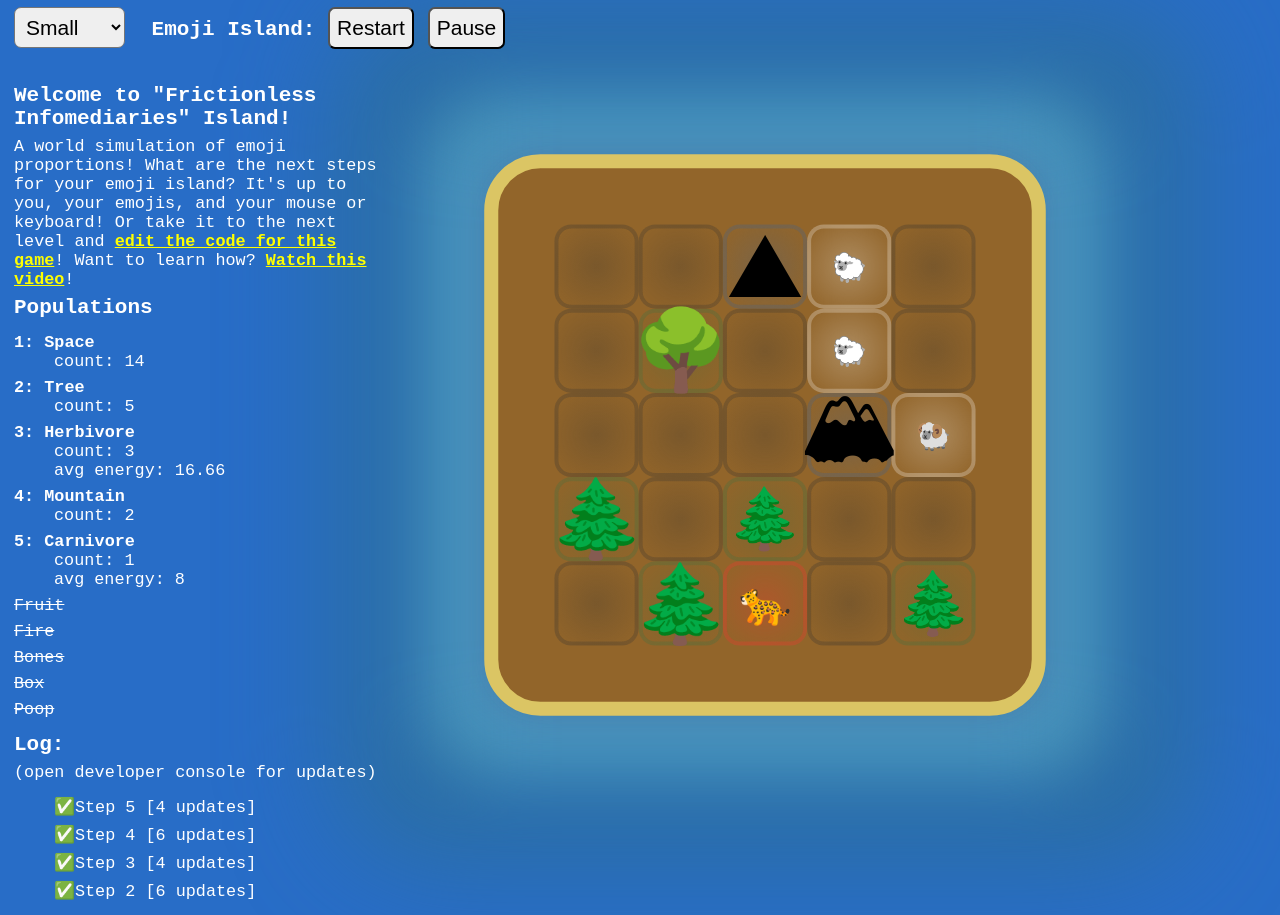
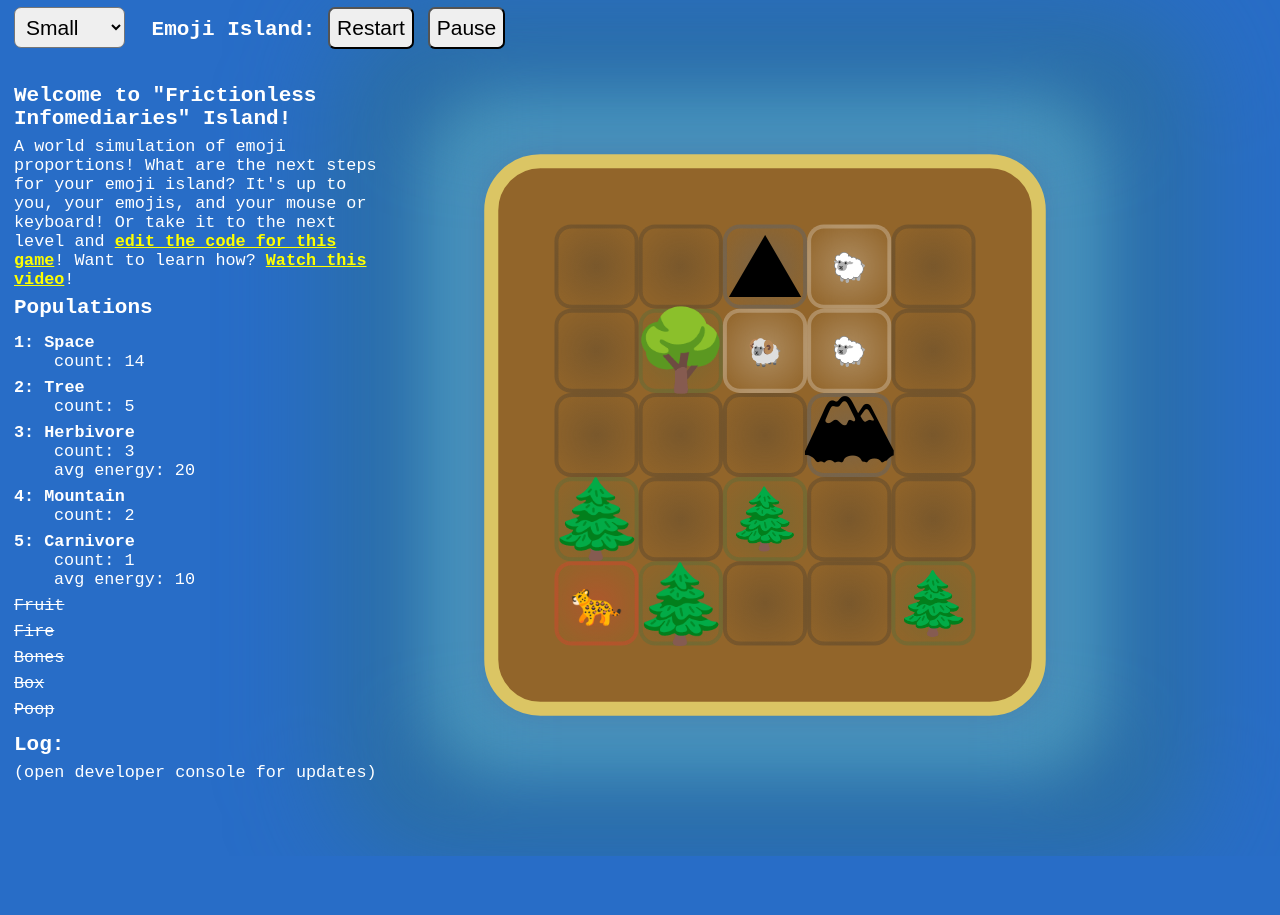
Before and after one commit to shiftyp/emoji_island, a React (Vite) app: page / in a window 1280 px wide. After the commit the page ends 856 px from the top, so only its background shows below. Built offline with nearby package versions, Linux system fonts and the light colour scheme.

Commit message:
Added history grouping

```diff
--- a/src/core/logic.ts
+++ b/src/core/logic.ts
@@ -29,8 +29,8 @@
 )
 
 type World = Entity[]
-type History = number[]
-type Update = [number, string, Entity]
+type History = string[][]
+type Update = [number, string[], Entity]
 
 const generateWorld = (width: number, height: number) => {
   const world: World = []
@@ -63,7 +63,7 @@
 
 export type Look = (name: string) => Entity | null
 export type Replace = (
-  historyEntry: string,
+  historyEntry: string | string[],
   target: Entity,
   replacement: Entity,
   filler?: Entity
@@ -106,7 +106,6 @@
       updates: Update[]
     ) =>
       updates.reduce(({ world, history }, [index, historyEntry, entity]) => {
-        console.log(step.current, historyEntry)
         const newWorld = [
           ...world.slice(0, index),
           entity,
@@ -124,7 +123,7 @@
           world: newWorld,
           history: [
             ...history.slice(0, step.current),
-            (history[step.current] || 0) + 1,
+            [...(history[step.current] || []), historyEntry],
             ...history.slice(step.current + 1),
           ],
         }
@@ -160,12 +159,18 @@
       entity => entity.id === replacement.id
     )
     const index = world.findIndex(entity => entity.id === target.id)
-    const updates: Update[] = [[index, historyEntry, replacement]]
+    const updates: Update[] = [
+      [
+        index,
+        Array.isArray(historyEntry) ? historyEntry : [historyEntry],
+        replacement,
+      ],
+    ]
 
     if (replacementIndex >= 0) {
       updates.push([
         replacementIndex,
-        story`${replacement} left ${filler}`,
+        [story()`${replacement} left ${filler}`],
         filler,
       ])
     }
@@ -199,6 +204,14 @@
     if (!paused) {
       const interval = setInterval(() => {
         if (paused) return
+        if (step.current && history[step.current]) {
+          console.groupCollapsed(`✅ Step ${step.current}`)
+          history[step.current].forEach((entry, i) => console.log(...entry))
+          console.groupEnd()
+        }
+
+        console.groupEnd()
+
         step.current++
         const { updates } = shuffle(Object.keys(behaviors)).reduce(
           ({ updates, updatedIds }, key) => {
@@ -230,7 +243,13 @@
                       return
                     }
                     if (index >= 0) {
-                      updates[index] = [index, historyEntry, replacement]
+                      updates[index] = [
+                        index,
+                        Array.isArray(historyEntry)
+                          ? historyEntry
+                          : [historyEntry],
+                        replacement,
+                      ]
                       updatedIds[replacement.id] = true
                       updatedIds[target.id] = true
                     }
@@ -238,7 +257,7 @@
                       updatedIds[filler.id] = true
                       updates[replacementIndex] = [
                         replacementIndex,
-                        story`${replacement} left ${filler}`,
+                        [story()`${replacement} left ${filler}`],
                         filler,
                       ]
                     }
--- a/src/core/world.tsx
+++ b/src/core/world.tsx
@@ -177,7 +177,7 @@
           <h3>Log:</h3>
           <p>(open developer console for updates)</p>
           <ul>
-            {history.slice(-4).reduce((output, count, index) => {
+            {history.slice(-4).reduce((output, entries, index) => {
               const step = history.length - Math.min(history.length, 4) + index
 
               return [
@@ -185,7 +185,7 @@
                   <span role="img" aria-label="checkmark">
                     ✅
                   </span>
-                  Step {step} [{count} updates]
+                  Step {step} [{entries.length} updates]
                 </li>,
                 ...output,
               ]
```
